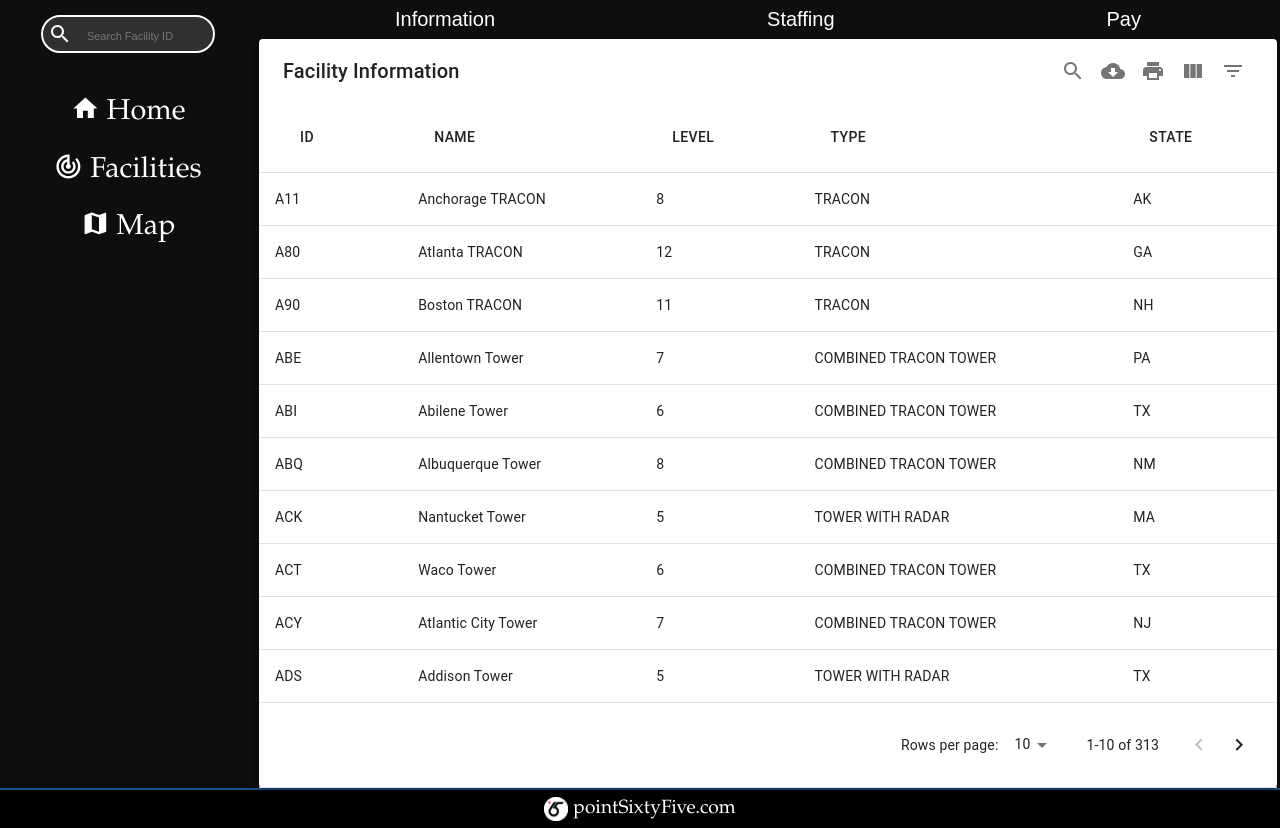
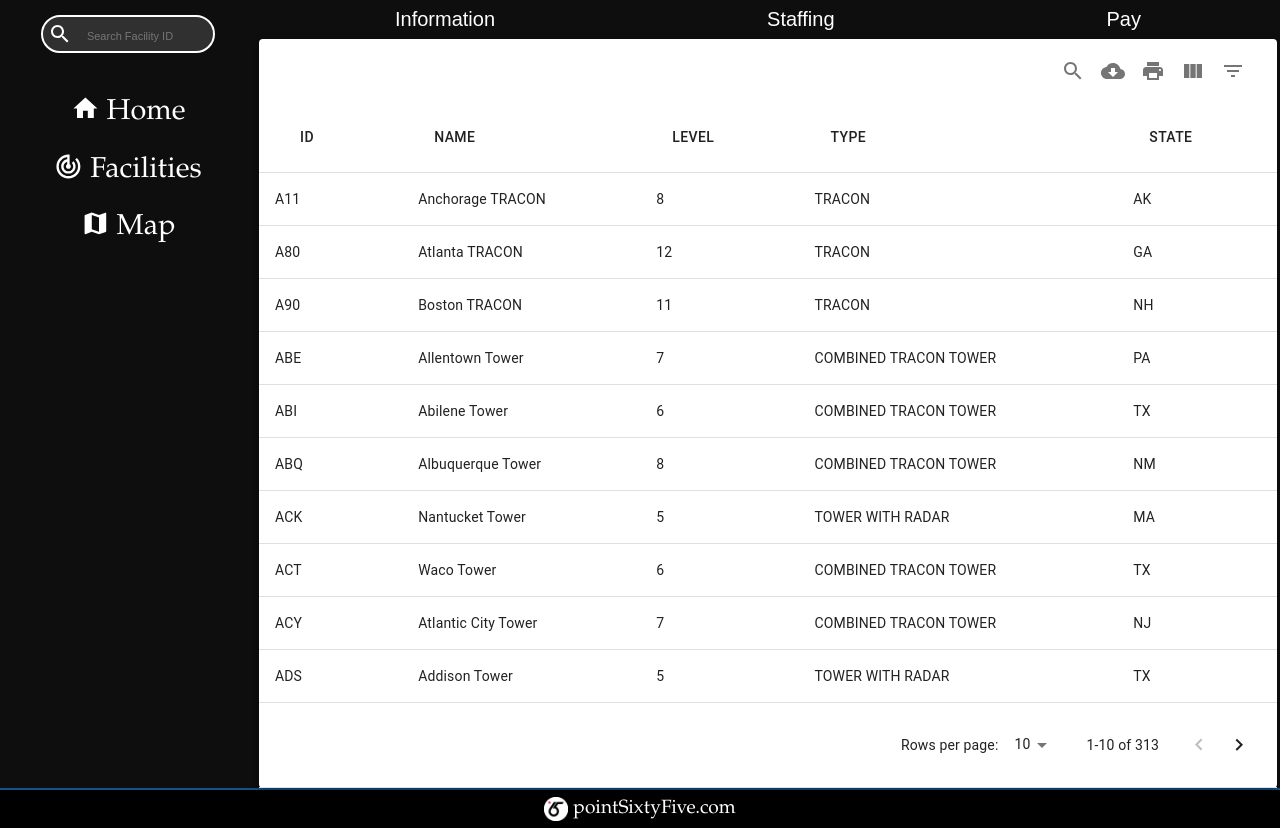
Before and after one commit to mj0730/next-fac-info, a Next.js app: page /facilities in a window 1280 px wide. Built offline with nearby package versions, Linux system fonts and the light colour scheme.

Commit message:
remove titles from tables to save space

```diff
--- a/pages/facilities.js
+++ b/pages/facilities.js
@@ -208,11 +208,9 @@ const Facilites = () => {
         </button>
       </nav>
 
-      {tableToDisplay === 'information' && (
-        <MTable title={'Facility Information'} data={facilityData} columns={columnsFacility} />
-      )}
-      {tableToDisplay === 'staffing' && <MTable title={'Staffing'} data={staffingData} columns={columnsStaffing} />}
-      {tableToDisplay === 'pay' && <MTable title={'Pay'} data={[]} columns={columnsPay} />}
+      {tableToDisplay === 'information' && <MTable data={facilityData} columns={columnsFacility} />}
+      {tableToDisplay === 'staffing' && <MTable data={staffingData} columns={columnsStaffing} />}
+      {tableToDisplay === 'pay' && <MTable data={[]} columns={columnsPay} />}
     </div>
   );
 };
```
